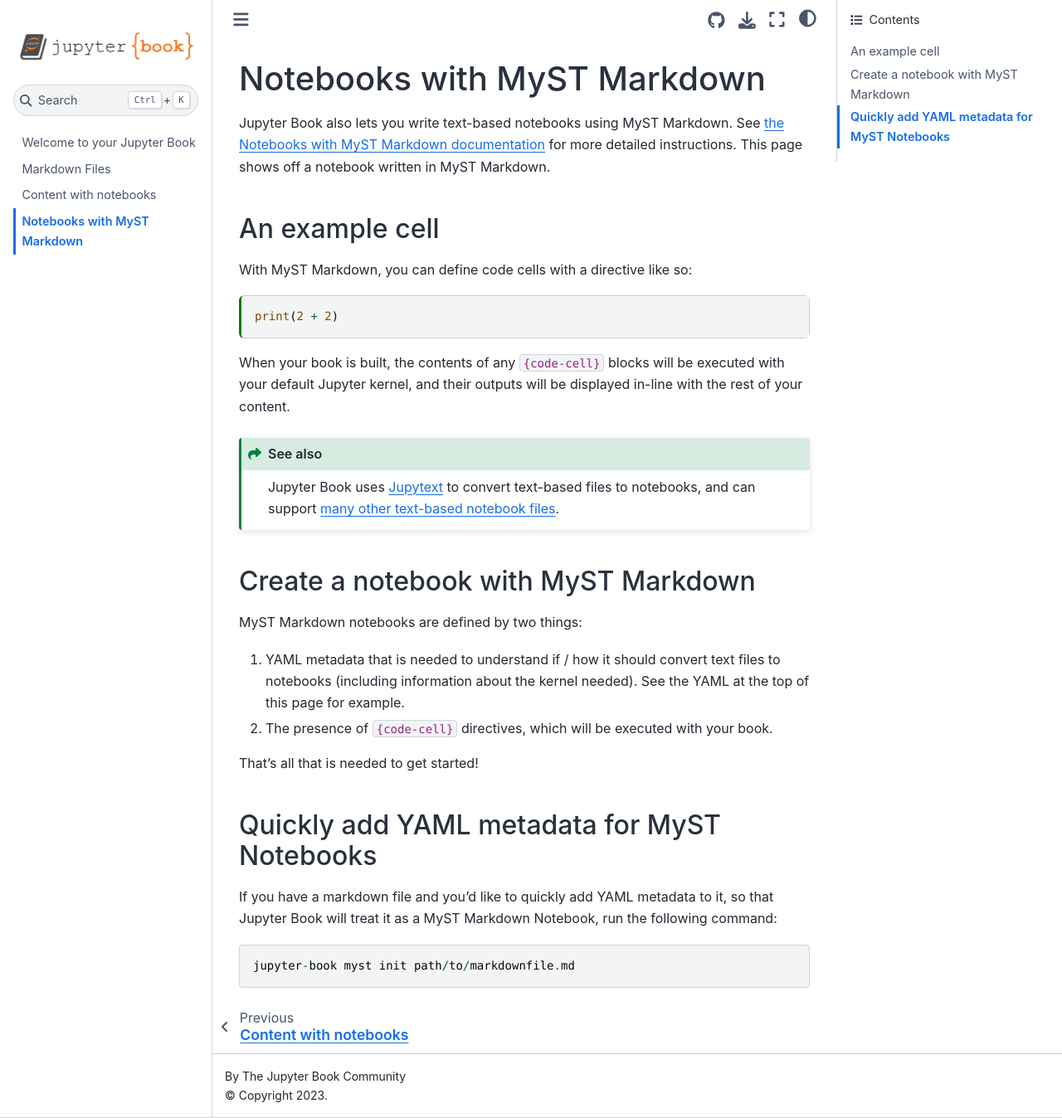
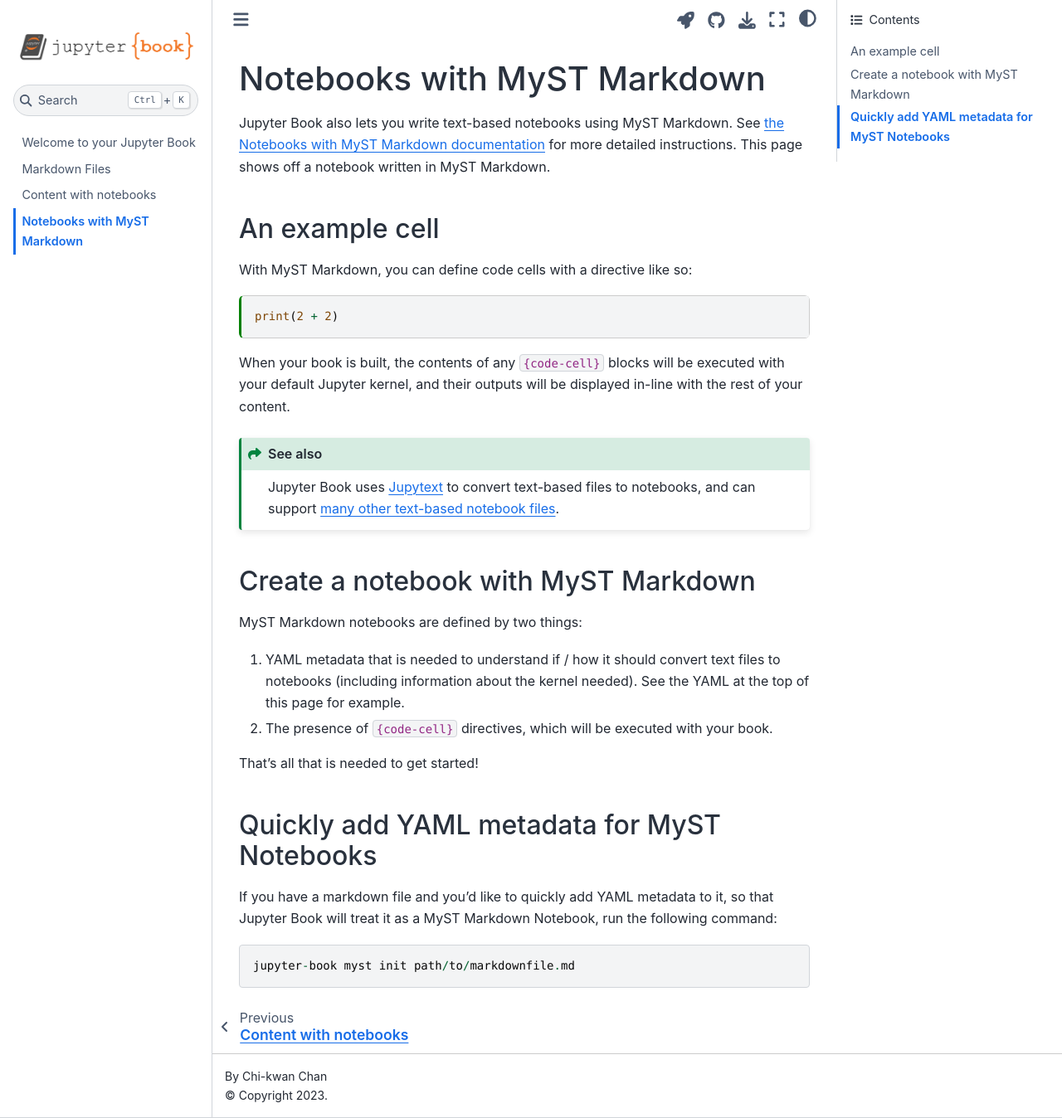
Before and after one commit to l6a/elements, a Jupyter Book: the page built from docs/markdown-notebooks.md, in a window 1280 px wide and 1348 px high. Shown: the whole window at 83% size. Built offline with Jupyter Book 1.0.4 settings and Sphinx 7.4.7 and the Sphinx Book theme 1.1.4, drawn with Linux system fonts in a browser that asks for light colours.

Commit message:
Update configurations

```diff
--- a/docs/_config.yml
+++ b/docs/_config.yml
@@ -1,19 +1,25 @@
 # Book settings
 # Learn more at https://jupyterbook.org/customize/config.html
 
-title: My sample book
-author: The Jupyter Book Community
+title: The Elements of Reproducible Science
+author: Chi-kwan Chan
 logo: logo.png
 
 # Force re-execution of notebooks on each build.
 # See https://jupyterbook.org/content/execute.html
 execute:
-  execute_notebooks: force
+  execute_notebooks: auto
+
+# Extensions
+parse:
+  myst_enable_extensions:
+    - dollarmath
+    - amsmath
 
 # Define the name of the latex output file for PDF builds
 latex:
   latex_documents:
-    targetname: book.tex
+    targetname: elements.tex
 
 # Add a bibtex file so that we can create citations
 bibtex_bibfiles:
@@ -21,12 +27,19 @@
 
 # Information about where the book exists on the web
 repository:
-  url: https://github.com/executablebooks/jupyter-book  # Online location of your book
+  url: https://github.com/l6a/elements  # Online location of your book
   path_to_book: docs  # Optional path to your book, relative to the repository root
   branch: master  # Which branch of the repository should be used when creating links (optional)
 
 # Add GitHub buttons to your book
 # See https://jupyterbook.org/customize/config.html#add-a-link-to-your-repository
 html:
+  use_repository_button: true
   use_issues_button: true
-  use_repository_button: true
+  use_edit_page_button: true
+  home_page_in_navbar: true
+
+# Add launch buttons to run executable cells
+# See https://jupyterbook.org/en/stable/interactive/thebe.html#activate-thebe
+launch_buttons:
+  thebe: true
```
